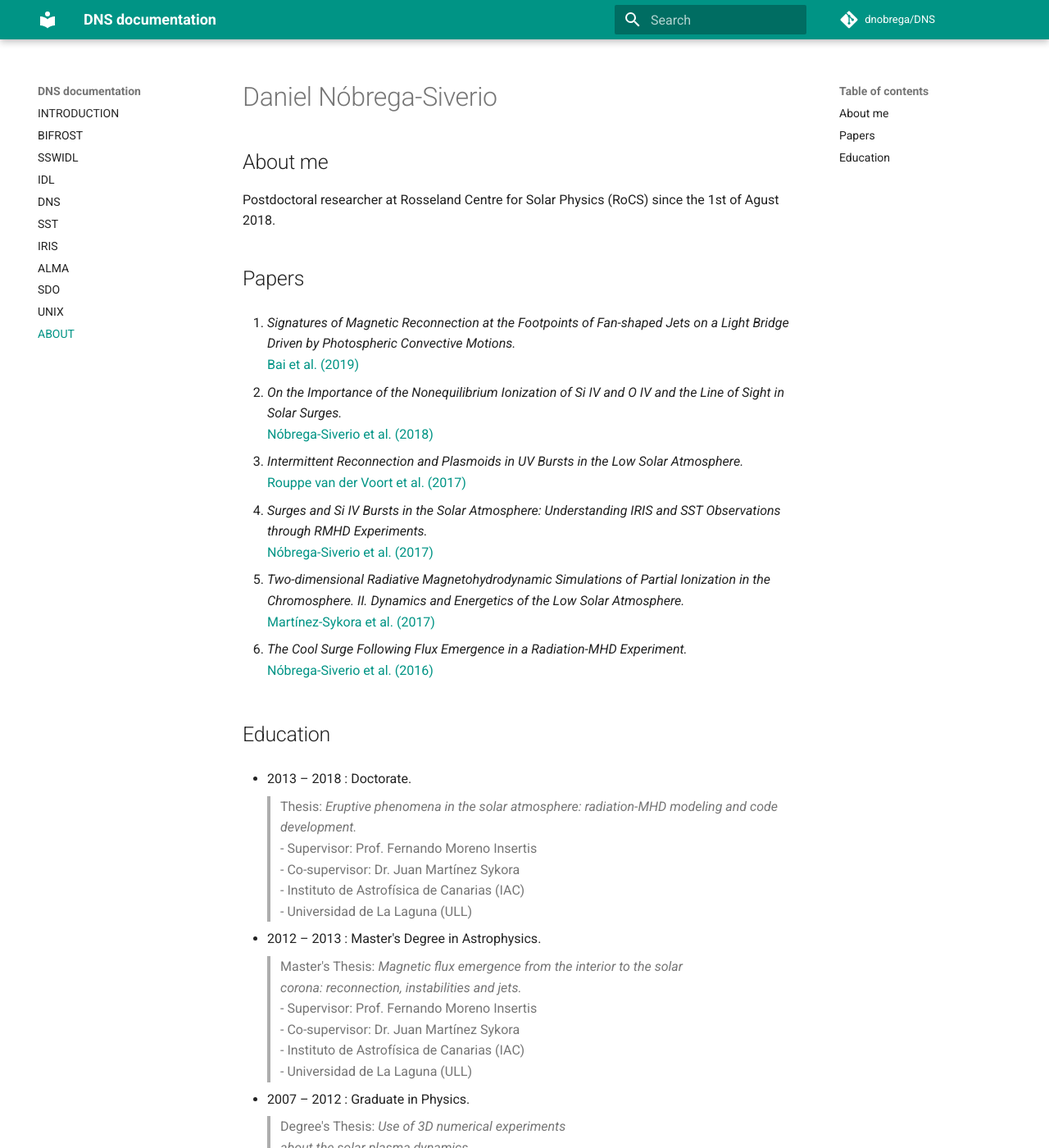
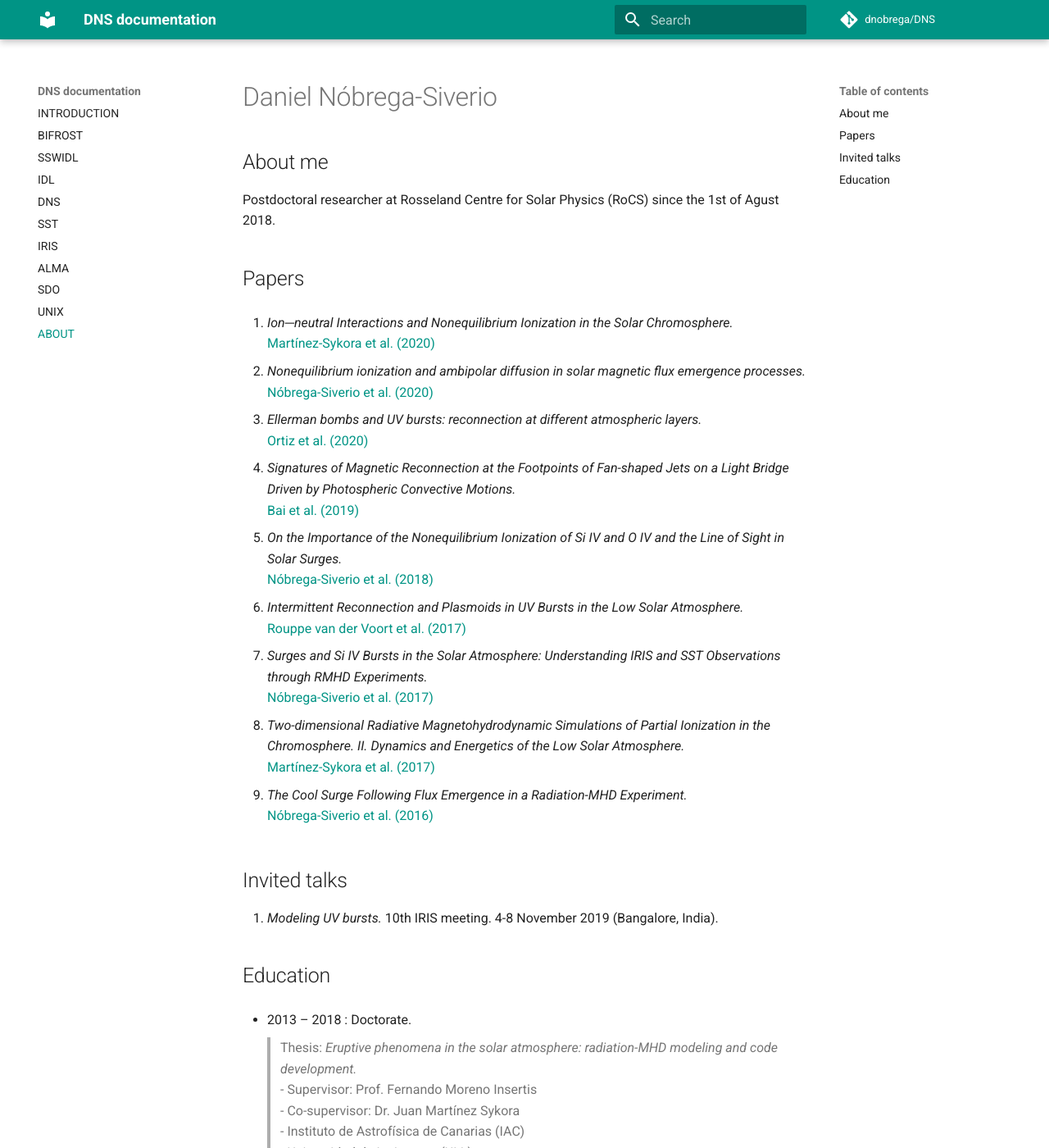
Before and after one commit to dnobrega/DNS, an MkDocs documentation site: the page built from docs/about.md, in a window 1280 px wide and 1400 px high. Shown: the whole window at 82% size. Built offline with MkDocs 1.6.1 and Material for MkDocs 9.7.7, drawn with Linux system fonts in a browser that asks for light colours; comment, search, counter and statistics services are not loaded.

Commit message:
Update about.md

```diff
--- a/docs/about.md
+++ b/docs/about.md
@@ -9,7 +9,16 @@ since the 1st of Agust 2018.
 
 ## Papers
 
-6. _Signatures of Magnetic Reconnection at the Footpoints of Fan-shaped Jets on a Light Bridge Driven by Photospheric Convective Motions._
+9. _Ion─neutral Interactions and Nonequilibrium Ionization in the Solar Chromosphere._
+[Martínez-Sykora et al. (2020)](https://ui.adsabs.harvard.edu/abs/2020ApJ...889...95M/abstract)
+
+- _Nonequilibrium ionization and ambipolar diffusion in solar magnetic flux emergence processes._
+[Nóbrega-Siverio et al. (2020)](https://ui.adsabs.harvard.edu/abs/2020A%26A...633A..66N/abstract)
+
+- _Ellerman bombs and UV bursts: reconnection at different atmospheric layers._
+[Ortiz et al. (2020)](https://ui.adsabs.harvard.edu/abs/2020A%26A...633A..58O/abstract)
+
+- _Signatures of Magnetic Reconnection at the Footpoints of Fan-shaped Jets on a Light Bridge Driven by Photospheric Convective Motions._
 [Bai et al. (2019)](http://adsabs.harvard.edu/abs/2019ApJ...870...90B)
 
 - _On the Importance of the Nonequilibrium Ionization of Si IV and O IV and the Line of Sight in Solar Surges._
@@ -26,6 +35,11 @@ since the 1st of Agust 2018.
 
 - _The Cool Surge Following Flux Emergence in a Radiation-MHD Experiment._
 [Nóbrega-Siverio et al. (2016)](http://adsabs.harvard.edu/abs/2016ApJ...822...18N)
+
+## Invited talks
+
+1. _Modeling UV bursts._
+10th IRIS meeting. 4-8 November 2019 (Bangalore, India).
 
 ## Education
 
```
